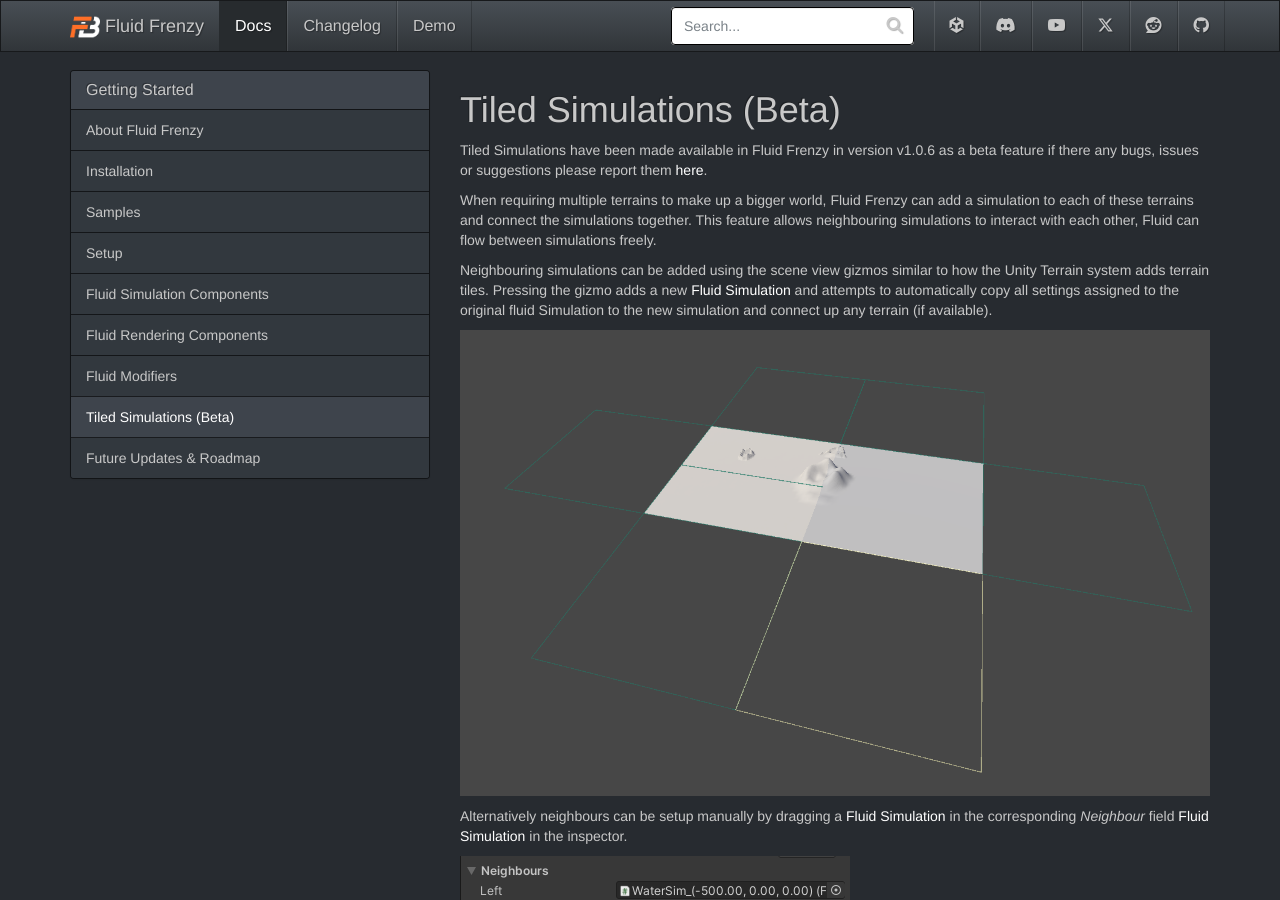
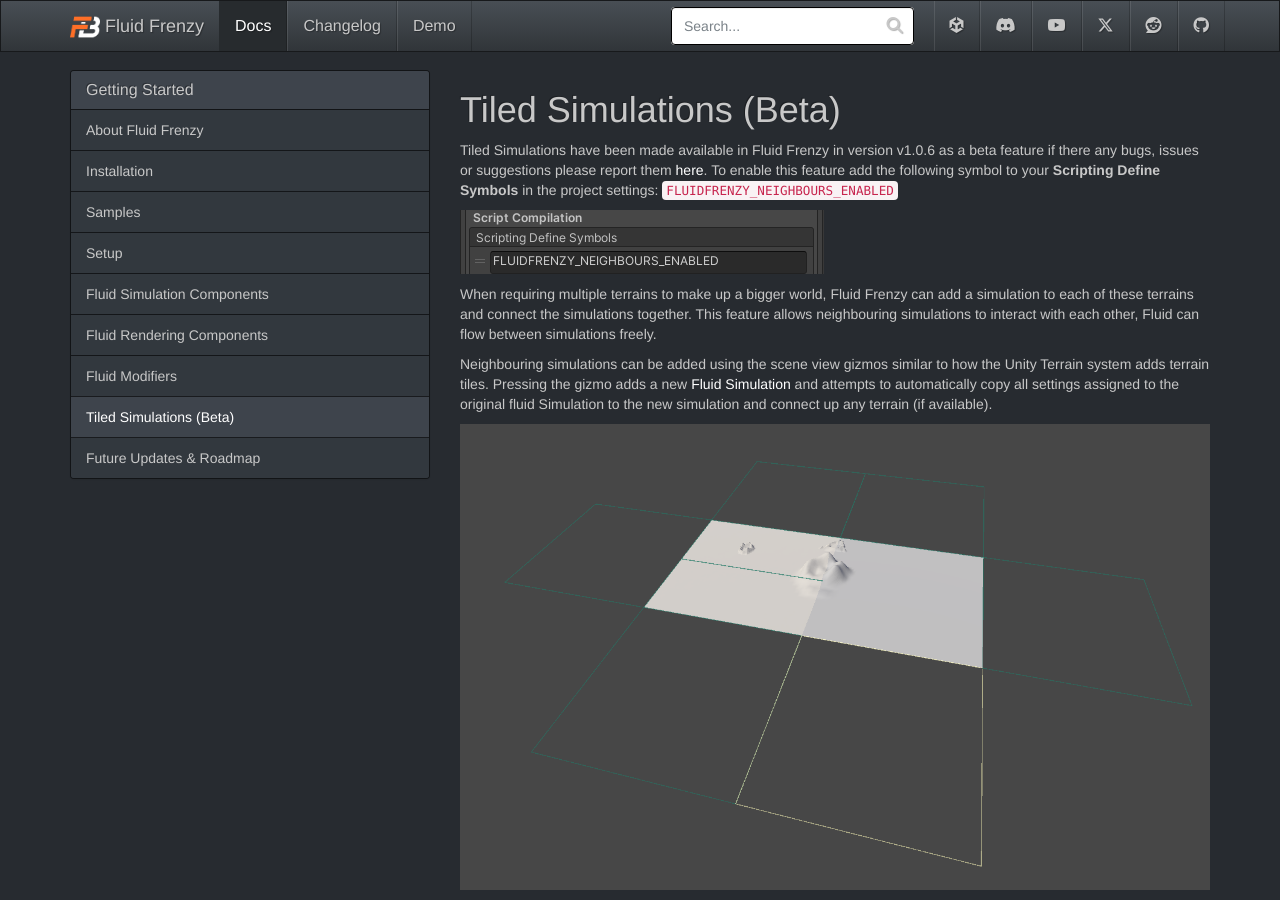
Before and after one commit to FrenzyByte/fluidfrenzy, a Jekyll site: the page built from _docs/tiled-simulations-beta.md, in a window 1280 px wide and 900 px high. Built offline with Jekyll 4.4.1, drawn with Linux system fonts in a browser that asks for light colours.

Commit message:
v1.0.6 docs.

```diff
--- a/_docs/tiled-simulations-beta.md
+++ b/_docs/tiled-simulations-beta.md
@@ -5,6 +5,9 @@
 
 
 Tiled Simulations have been made available in Fluid Frenzy in version v1.0.6 as a beta feature if there any bugs, issues or suggestions please report them [here](https://github.com/FrenzyByte/fluidfrenzy/issues).
+To enable this feature add the following symbol to your **Scripting Define Symbols** in the project settings: `FLUIDFRENZY_NEIGHBOURS_ENABLED`
+
+![Tiled Simulation Gizmos](../../assets/images/tiled_simulation_playersettings.png)
 
 When requiring multiple terrains to make up a bigger world, Fluid Frenzy can add a simulation to each of these terrains and connect the simulations together. This feature allows neighbouring simulations to interact with each other, Fluid can flow between simulations freely.
 
```
Also changed, not shown: _docs/fluid-simulation-components.md (+1 -0 lines), assets/images/tiled_simulation_playersettings.png (added).
